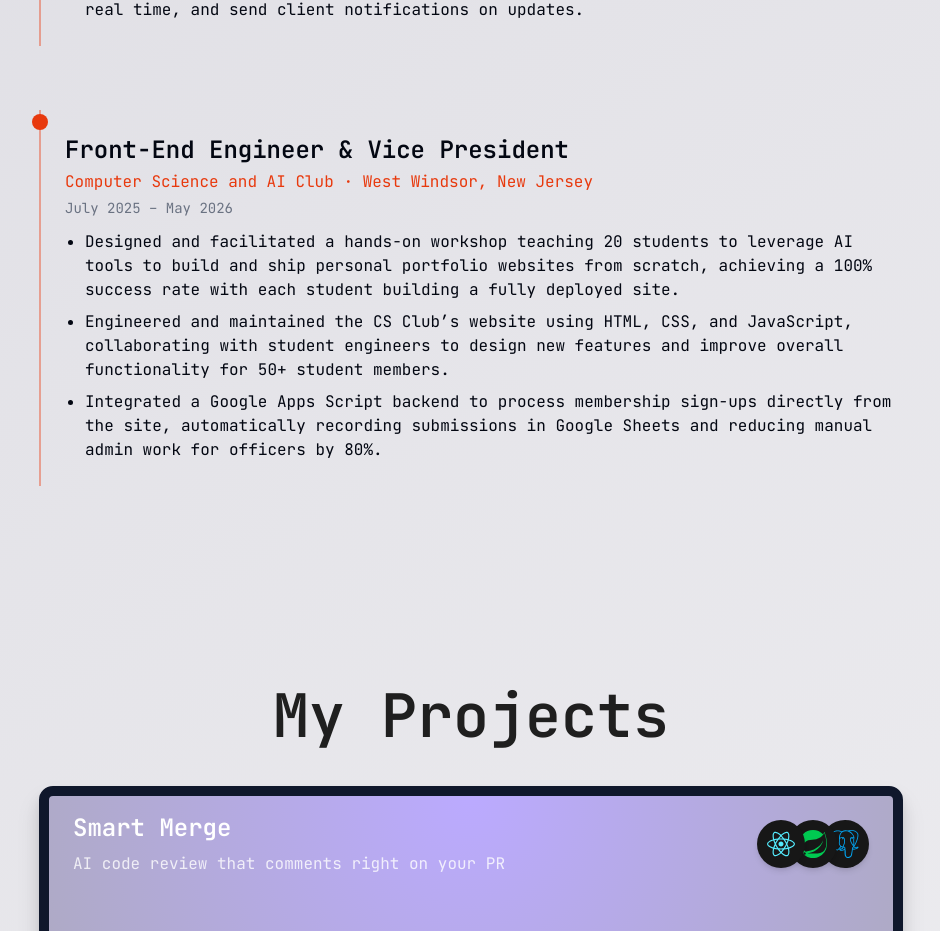
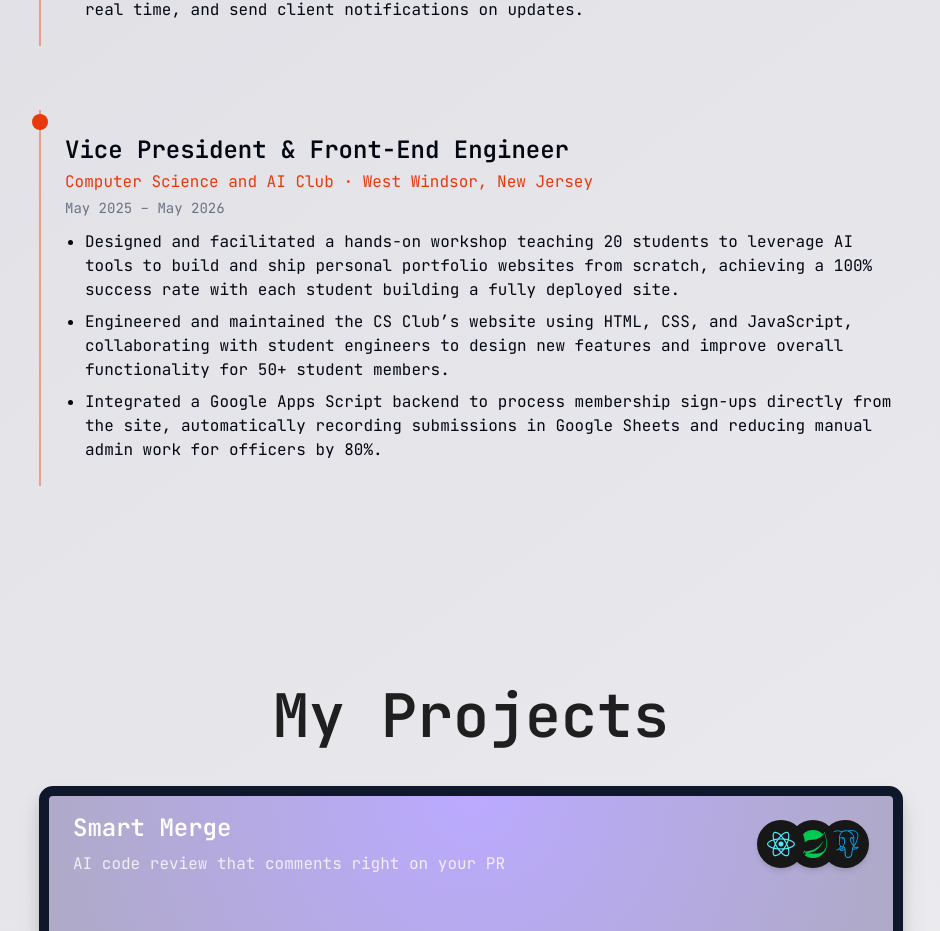
Before and after one commit to AJ-Carp/Portfolio-Website, a Next.js app: page / in a window 1280 px wide. Shown: the part 1350-2281 px from the top of the page, without its empty margins (169-1109 px from the left). Built offline with nearby package versions, Linux system fonts and the light colour scheme; a web font is replaced by a local one.

Commit message:
resume update

```diff
--- a/components/navPages/Experience.tsx
+++ b/components/navPages/Experience.tsx
@@ -17,10 +17,10 @@ const experiences = [
     ],
   },
   {
-    title: "Front-End Engineer & Vice President",
+    title: "Vice President & Front-End Engineer",
     company: "Computer Science and AI Club",
     location: "West Windsor, New Jersey",
-    date: "July 2025 – May 2026",
+    date: "May 2025 – May 2026",
     bullets: [
       "Designed and facilitated a hands-on workshop teaching 20 students to leverage AI tools to build and ship personal portfolio websites from scratch, achieving a 100% success rate with each student building a fully deployed site.",
       "Engineered and maintained the CS Club’s website using HTML, CSS, and JavaScript, collaborating with student engineers to design new features and improve overall functionality for 50+ student members.",
```
Also changed, not shown: 1 other file (tests, documents, lock files or other folders).
